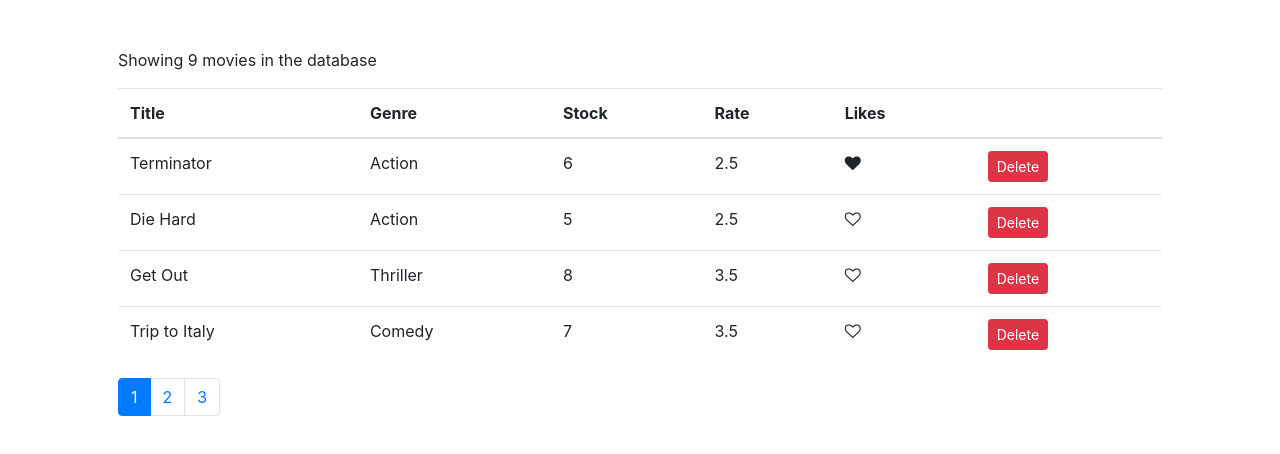
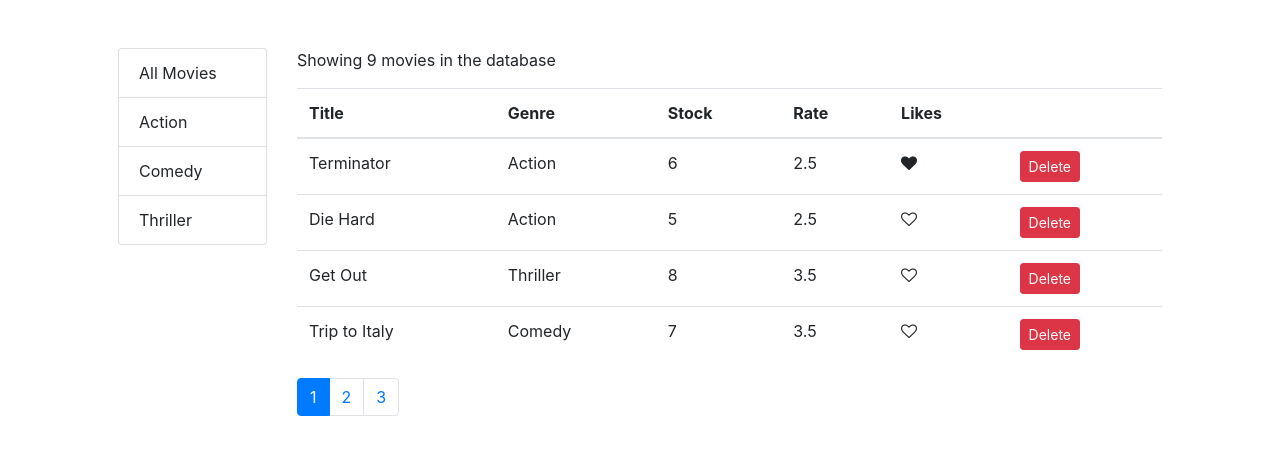
Before and after one commit to uktamjon-komilov/reactVidlyApp, a React (Create React App) app: page / in a window 1280 px wide. Shown: the top 454 px of the page. Built offline with nearby package versions, Linux system fonts and the light colour scheme.

Commit message:
Filtering by group applied

```diff
--- /dev/null
+++ b/src/components/common/listGroup.jsx
@@ -0,0 +1,21 @@
+import React from 'react';
+
+const ListGroup = (props) => {
+    const {items, valueProperty, textProperty, selectedItem, onItemSelect} = props;
+    return (
+        <ul className="list-group">
+            {items.map(item => (
+                <li onClick={() => onItemSelect(item)} key={item[valueProperty]} className={item === selectedItem ? "list-group-item active" : "list-group-item"}>
+                    {item[textProperty]}
+                </li>
+            ))}
+        </ul>
+     );
+}
+
+ListGroup.defaultProps = {
+    textProperty: "name",
+    valueProperty: "_id",
+}
+
+export default ListGroup;
--- a/src/components/common/pagination.jsx
+++ b/src/components/common/pagination.jsx
@@ -4,7 +4,6 @@
 
 const Pagination = (props) => {
     const {itemsCount, pageSize, currentPage, onPageChange} = props;
-    console.log(currentPage);
 
     const pagesCount = Math.ceil(itemsCount / pageSize);
     const pages = _.range(1, pagesCount + 1);
--- a/src/components/movies.jsx
+++ b/src/components/movies.jsx
@@ -1,15 +1,24 @@
 import React, { Component } from 'react';
 import {getMovies} from '../services/fakeMovieService';
+import {getGenres} from '../services/fakeGenreService';
 import Likes from "./common/like";
 import Pagination from "./common/pagination";
 import {paginate} from '../utils/paginate';
+import ListGroup from './common/listGroup';
+import { get } from 'lodash';
 
 class Movies extends Component {
     state = {
-        movies: getMovies(),
+        movies: [],
+        genres: [],
         pageSize: 4,
         currentPage: 1,
     };
+
+    componentDidMount(){
+        const genres = [{name: "All Movies"}, ...getGenres()]
+        this.setState({movies: getMovies(), genres});
+    }
 
     handleDelete = (movie) => {
         const movies = this.state.movies.filter(m => m._id !== movie._id);
@@ -30,18 +39,37 @@
         });
     }
 
+    handleGenreSelect = (genre) => {
+        this.setState({
+            selectedGenre: genre,
+            currentPage: 1,
+        });
+    }
+
     render() {
         let count = this.state.movies.length;
         if(count === 0)
             return (<p>There are no movies in the database.</p>);
 
-        const {pageSize, currentPage, movies: allMovies} = this.state;
+        const {pageSize, currentPage, selectedGenre, movies: allMovies} = this.state;
 
-        const movies = paginate(allMovies, currentPage, pageSize);
+        const filtered = selectedGenre && selectedGenre._id
+            ? allMovies.filter(m => m.genre._id === selectedGenre._id)
+            : allMovies;
+
+        const movies = paginate(filtered, currentPage, pageSize);
 
         return (
-            <React.Fragment>
-                <p>Showing {count} movies in the database</p>
+            <div className="row">
+                <div className="col-2">
+                    <ListGroup
+                        items={this.state.genres}
+                        selectedItem={this.state.selectedGenre}
+                        onItemSelect={this.handleGenreSelect}
+                    />
+                </div>
+                <div className="col">
+                    <p>Showing {filtered.length} movies in the database</p>
                     <table className="table">
                         <thead style={{fontWeight: 'bold'}}>
                             <th>Title</th>
@@ -65,11 +93,12 @@
                         </tbody>
                     </table>
                     <Pagination
-                    itemsCount={count}
+                        itemsCount={filtered.length}
                         pageSize={pageSize}
                         currentPage={currentPage}
                         onPageChange={this.handlePageChange}/>
-            </React.Fragment>
+                </div>
+            </div>
         );
     }
 }
```
Also changed, not shown: 1 other file (tests, documents, lock files or other folders). Lines whose indentation alone changed are shown as unchanged.
